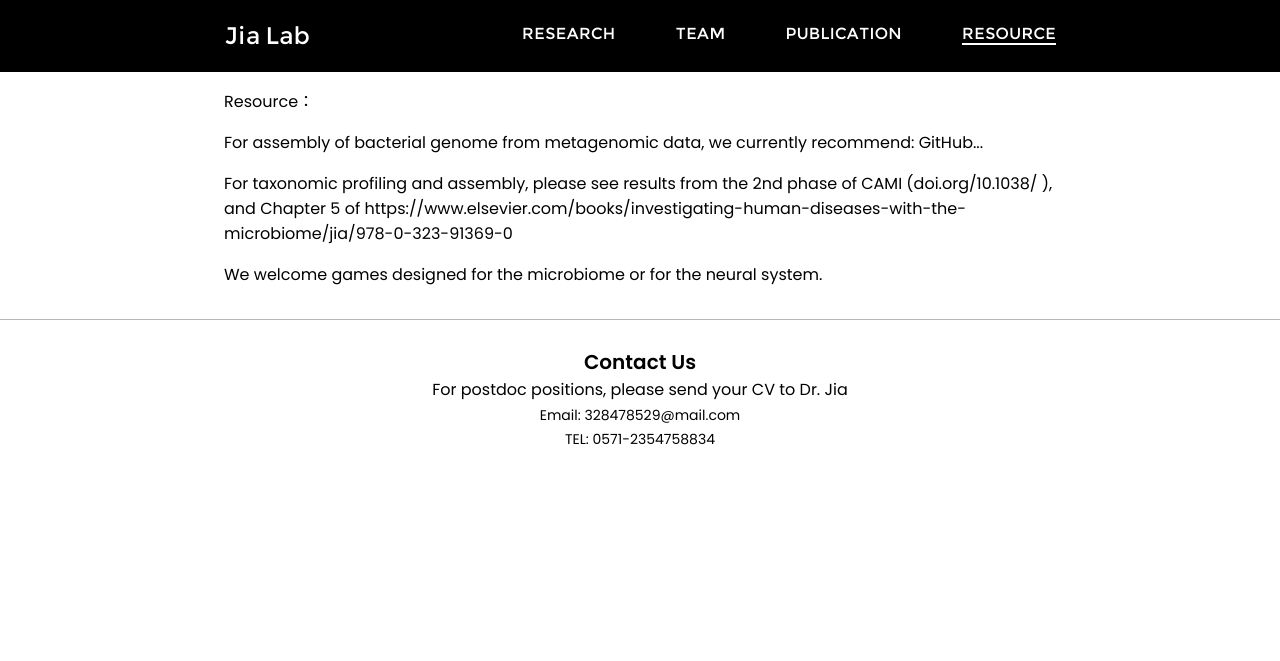
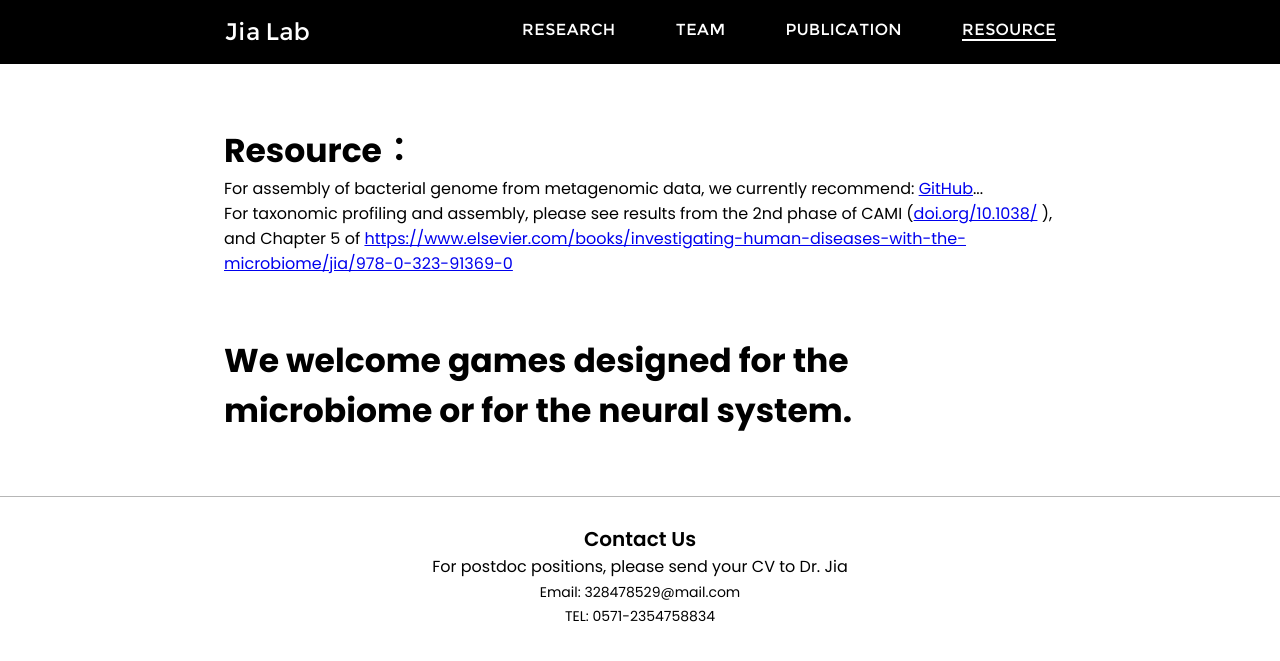
Before and after one commit to aghnu/JiaLab_website, a Jekyll site: the page built from pages/resource.html, in a window 1280 px wide. Shown: the top 661 px of the page. Built offline with Jekyll 4.4.1, drawn with Linux system fonts in a browser that asks for light colours.

Commit message:
Finish resource page styling

```diff
--- a/_sass/_header.scss
+++ b/_sass/_header.scss
@@ -4,7 +4,7 @@
 $header-background-color: #000000 !default;
 $header-text-color:       #ffffff !default;
 $logo-text-size:            24px !default;
-$header-height:             72px !default;
+$header-height:             64px !default;
 
 $nav-item-size:             16px !default;
 $nav-item-gap:              60px !default;
--- a/_sass/_pages.scss
+++ b/_sass/_pages.scss
@@ -48,9 +48,17 @@ $team-faculty-info-figure-margin-right: 50px;
 
 $team-group-label-size:                 33px;
 $team-group-label-weight:               700;
-$team-group-profile-gap:                70px;
-$team-group-profile-gap-row:            60px;
-$team-group-section-width:              calc(#{$team-profile-pic-size-team} + 10px);
+$team-group-profile-gap:                60px;
+$team-group-profile-gap-row:            50px;
+$team-group-section-width:              calc(#{$team-profile-pic-size-team} + 5px);
+
+// resource page
+$resource-page-title-size:              33px;
+$resource-page-title-weight:            700;
+
+$resource-page-text-size:               $base-font-size;
+
+$resource-page-block-gap:               60px;
 
 // banner on research page/index.html
 .page-research-block-banner {
@@ -238,3 +246,38 @@ $team-group-section-width:              calc(#{$team-profile-pic-size-team} + 10
     margin-top: 10px;
     text-align: center;
 }
+
+// resource page
+
+.page-resource .content-body{
+    display: flex;
+    flex-direction: column;
+    margin-top: $resource-page-block-gap;
+    margin-bottom: $resource-page-block-gap;
+    gap: $resource-page-block-gap;
+}
+
+.page-resource .page-resource-block-intro {
+    .title {
+        font-size: $resource-page-title-size;
+        font-weight: $resource-page-title-weight;
+        margin: 0;
+    }
+
+    .text {
+        font-size: $resource-page-text-size;
+        margin: 0;
+    }
+}
+.page-resource .page-resource-block-body {
+    .title {
+        font-size: $resource-page-title-size;
+        font-weight: $resource-page-title-weight;
+        margin: 0;
+    }
+
+    .text {
+        font-size: $resource-page-text-size;
+        margin: 0;
+    }
+}
--- a/pages/resource.html
+++ b/pages/resource.html
@@ -6,14 +6,16 @@ transparent_navi: false
 
 <div class="page-resource">
     <div class="content-wrapper">
-        <div class="page-resource-block-intro">
-            <p class="title">Resource：</p>
-            <p class="text">For assembly of bacterial genome from metagenomic data, we currently recommend: GitHub...</p>
-            <p class="text">For taxonomic profiling and assembly, please see results from the 2nd phase of CAMI (doi.org/10.1038/ ), and Chapter 5 of https://www.elsevier.com/books/investigating-human-diseases-with-the-microbiome/jia/978-0-323-91369-0</p>
-        </div>
+        <div class="content-body">
+            <div class="page-resource-block-intro">
+                <p class="title">Resource：</p>
+                <p class="text">For assembly of bacterial genome from metagenomic data, we currently recommend: <a href="https://www.github.com">GitHub</a>...</p>
+                <p class="text">For taxonomic profiling and assembly, please see results from the 2nd phase of CAMI (<a href="doi.org/10.1038/">doi.org/10.1038/</a> ), and Chapter 5 of <a href="https://www.elsevier.com/books/investigating-human-diseases-with-the-microbiome/jia/978-0-323-91369-0">https://www.elsevier.com/books/investigating-human-diseases-with-the-microbiome/jia/978-0-323-91369-0</a></p>
+            </div>
 
-        <div class="page-resource-block-body">
-            <p class="text">We welcome games designed for the microbiome or for the neural system.</p>
+            <div class="page-resource-block-body">
+                <p class="title">We welcome games designed for the microbiome or for the neural system.</p>
+            </div>
         </div>
     </div>
 </div>
```
